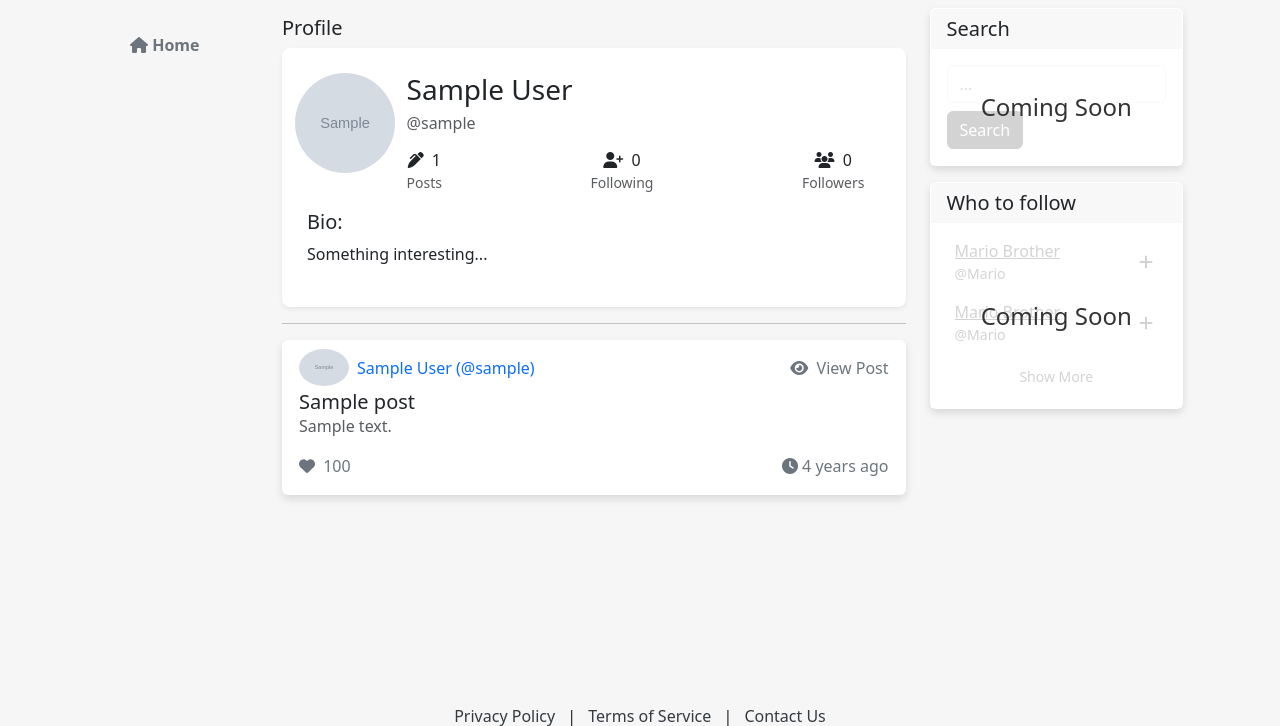
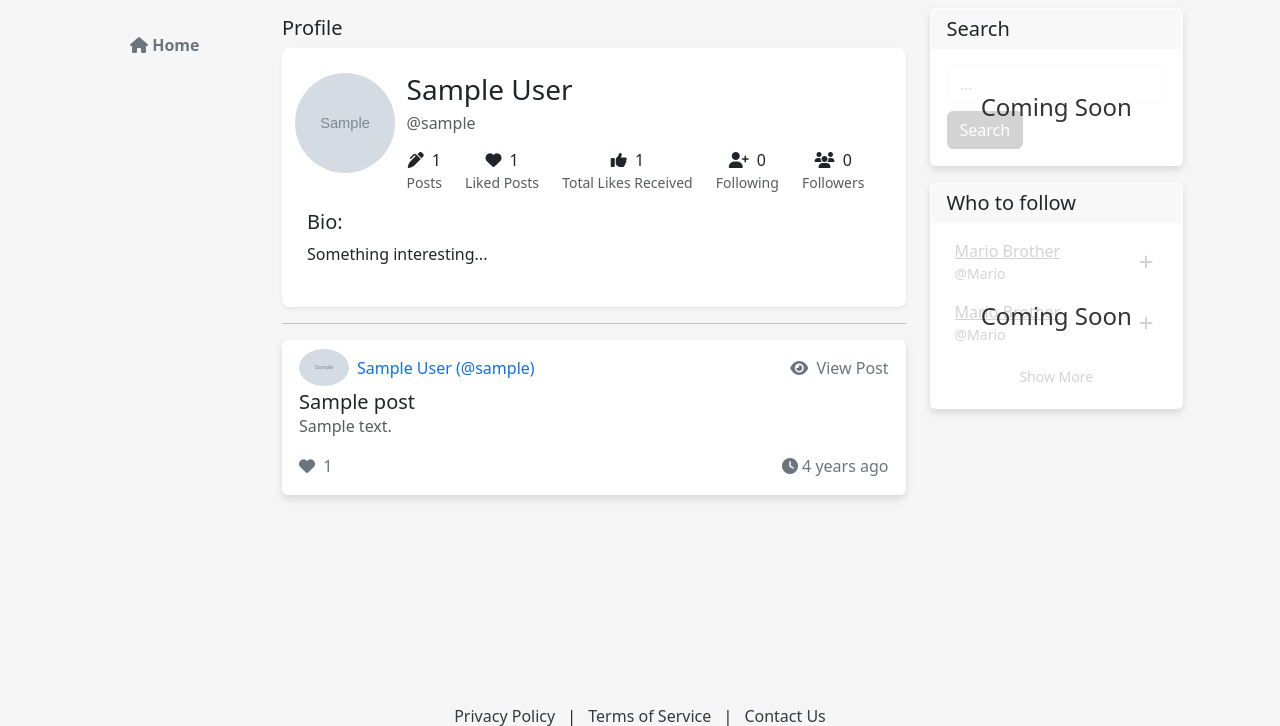
Before and after one commit to NikitaEdin/IdeasSocial, a Flask app: page /user/1 in a window 1280 px wide. Shown: the part 56-782 px from the top of the page. Run offline with Flask 3, Linux system fonts and the light colour scheme; tables that the repository leaves empty hold one stand-in row (values such as "Sample post"); grey boxes marked "Sample" are stand-in pictures.

Commit message:
Added Post Likes

```diff
--- a/app/forms.py
+++ b/app/forms.py
@@ -37,7 +37,7 @@ class LoginForm(FlaskForm):
     submit = SubmitField('Login')
 
 
-########### POSTING
+########### POSTS
 class PostForm(FlaskForm):
     title = StringField('Title', validators=[DataRequired(), Length(min=3, max=50)])
     content = TextAreaField('Content', validators=[DataRequired(), Length(min=3, max=250)])
--- a/app/models.py
+++ b/app/models.py
@@ -93,7 +93,7 @@ class User(db.Model, UserMixin):
             return f"{self.displayname} (@{self.username})"
         return self.username
 
-######################### POSTS/TWEETS #########################
+######################### POSTS related #########################
 class Post(db.Model):
     id = db.Column(db.Integer, primary_key=True)
     title = db.Column(db.String(100), nullable=False)
@@ -102,10 +102,34 @@ class Post(db.Model):
 
     user_id = db.Column(db.Integer, db.ForeignKey('user.id'), nullable=False)
 
+    # Link with LIKES
+    likes = db.relationship('Like', backref='post', lazy='dynamic')
+
+
     # ToString
     def __repr__(self):
         return f"User('{self.title}', '{self.date_posted}')"
 
+    # Like count, total
+    def like_count(self):
+        return self.likes.count()
+
+    # os liked by given user
+    def is_liked_by_user(self, user):
+        return Like.query.filter_by(user_id=user.id, post_id=self.id).first() is not None
+
+# Post comments
+class Comment(db.Model):
+    id = db.Column(db.Integer, primary_key=True)
+    content = db.Column(db.Text, nullable=False)
+    date_posted = db.Column(db.DateTime, nullable=False, default=datetime.utcnow)
+
+    user_id = db.Column(db.Integer, db.ForeignKey('user.id'), nullable=False)
+    post_id = db.Column(db.Integer, db.ForeignKey('post.id'), nullable=False)
+
+    # ToString
+    def __repr__(self):
+        return f"Comment('{self.content}', '{self.date_posted}')"
 
 
 ######################### PLANNED #########################
@@ -117,16 +141,3 @@ class Like(db.Model):
     # ToString
     def __repr__(self):
         return f"Like(User ID: {self.user_id}, Post ID: {self.post_id})"
-
-
-class Comment(db.Model):
-    id = db.Column(db.Integer, primary_key=True)
-    content = db.Column(db.Text, nullable=False)
-    date_posted = db.Column(db.DateTime, nullable=False, default=datetime.utcnow)
-
-    user_id = db.Column(db.Integer, db.ForeignKey('user.id'), nullable=False)
-    post_id = db.Column(db.Integer, db.ForeignKey('post.id'), nullable=False)
-
-    # ToString
-    def __repr__(self):
-        return f"Comment('{self.content}', '{self.date_posted}')"
--- a/app/routes.py
+++ b/app/routes.py
@@ -4,9 +4,10 @@ import humanize
 from flask import render_template, url_for, flash, redirect, request, abort
 from app import app, db, bcrypt
 from app.forms import RegistrationForm, LoginForm, UpdateDisplayNameForm, UpdateEmailForm, UpdatePasswordForm, ProfilePicutreForm, PostForm, CommentForm
-from app.models import User, Post, Comment
+from app.models import User, Post, Comment, Like
 from flask_login import login_user, current_user, logout_user, login_required
 from datetime import datetime
+from flask import jsonify
 
 
 # Main homepage
@@ -49,7 +50,7 @@ def home():
     return render_template("home.html", title='Home', current_page='home', posts=posts, form=form)
 
 
-# Authenticaion routes#
+############### Authenticaion routes ###############
 @app.route('/register', methods=['GET', 'POST'])
 def register():
     # Already logged-in?
@@ -91,7 +92,7 @@ def login():
     return render_template("/auth/login.html", title='Login', form=form)
 
 
-############### USER  ###############
+############### USER ###############
 # Settings
 @app.route("/settings", methods=['GET', 'POST'])
 @login_required
@@ -185,12 +186,25 @@ def profile():
     total_following = 0
     # Stats - Followers
     total_followers = 0
+    # Count of posts the current user has liked
+    total_liked_posts = Like.query.filter_by(user_id=current_user.id).count()
+
+    # Total likes received on all posts by the current user
+    total_likes_received = (
+        db.session.query(Like)
+        .join(Post, Post.id == Like.post_id)
+        .filter(Post.user_id == current_user.id)
+        .count()
+    )
+
 
 
     return render_template("/user/profile.html", removeRightMenu=True, current_page='profile',
                            posts=posts, total_posts=total_posts,
                            total_following=total_following,
                            total_followers=total_followers,
+                           total_liked_posts=total_liked_posts,
+                           total_likes_received=total_likes_received,
                            title=current_user.username)
 
 
@@ -218,12 +232,24 @@ def user_profile(id):
     total_following = 0
     # Stats - Followers
     total_followers = 0
+    # Count of posts the current user has liked
+    total_liked_posts = Like.query.filter_by(user_id=user.id).count()
+
+    # Total likes received on all posts by the current user
+    total_likes_received = (
+        db.session.query(Like)
+        .join(Post, Post.id == Like.post_id)
+        .filter(Post.user_id == user.id)
+        .count()
+    )
 
 
     return render_template("/user/user_profile.html", user=user,
                            posts=posts, total_posts=total_posts,
                            total_following=total_following,
                            total_followers=total_followers,
+                           total_liked_posts=total_liked_posts,
+                           total_likes_received=total_likes_received,
                            title=user.username)
 
 
@@ -261,7 +287,7 @@ def view_post(post_id):
             flash('You must be logged-in in order to post comments.', 'danger')
             return redirect(url_for('view_post', post_id=post.id))
 
-    return render_template('view_post.html', post=post, title=post.title, removeRightMenu=True, comments=comments, comment_form=comment_form)
+    return render_template('/posts/view_post.html', post=post, title=post.title, removeRightMenu=True, comments=comments, comment_form=comment_form)
 
 
 @app.route('/post/<int:post_id>/edit', methods=['GET', 'POST'])
@@ -290,7 +316,7 @@ def edit_post(post_id):
         return redirect(url_for('view_post', post_id=post.id))
 
 
-    return render_template('edit_post.html', title='Edit Post', form=form, post=post, removeRightMenu=True)
+    return render_template('/posts/edit_post.html', title='Edit Post', form=form, post=post, removeRightMenu=True)
 
 
 @app.route("/post/<int:post_id>/delete", methods=["POST"])
@@ -299,13 +325,35 @@ def delete_post(post_id):
     post = Post.query.get_or_404(post_id)
     if post.author != current_user:
         flash("You are not authorized to delete this post.", "danger")
-        return redirect(url_for("view_post", post_id=post.id))
+        return redirect(url_for("/posts/view_post", post_id=post.id))
 
     db.session.delete(post)
     db.session.commit()
     flash("Your post has been deleted!", "success")
     return redirect(url_for("home"))
 
+
+@app.route('/like/<int:post_id>', methods=['POST'])
+@login_required
+def toggle_like(post_id):
+    post = Post.query.get_or_404(post_id)
+    like = Like.query.filter_by(user_id=current_user.id, post_id=post_id).first()
+
+    if like:
+        # User already liked the post; unlike it
+        db.session.delete(like)
+        liked = False
+    else:
+        # User has not liked it; add like
+        new_like = Like(user_id=current_user.id, post_id=post_id)
+        db.session.add(new_like)
+        liked = True
+
+    db.session.commit()
+    return jsonify({
+        'liked': liked,
+        'like_count': post.like_count()
+    })
 
 
 # Feed
--- /dev/null
+++ b/app/templates/posts/like_comp.html
@@ -0,0 +1,22 @@
+{% if current_user.is_authenticated %}
+<div>
+    <a href="javascript:void(0);"
+       class="fw-light nav-link fs-6 like-button {% if post.is_liked_by_user(current_user) %}text-danger{% endif %}"
+       data-post-id="{{ post.id }}"
+       id="like-btn-{{ post.id }}">
+        <span class="fas fa-heart me-1"></span>
+        <span id="like-count-{{ post.id }}">{{ post.like_count() }}</span>
+    </a>
+</div>
+
+{% else %}
+<div>
+    <a href="javascript:void(0);"
+       class="fw-light nav-link fs-6 like-button"
+       data-post-id="{{ post.id }}"
+       id="like-btn-{{ post.id }}">
+        <span class="fas fa-heart me-1"></span>
+        <span id="like-count-{{ post.id }}">{{ post.like_count() }}</span>
+    </a>
+</div>
+{% endif %}
--- /dev/null
+++ b/app/templates/posts/like_script.html
@@ -0,0 +1,35 @@
+<script>
+    document.addEventListener('DOMContentLoaded', () => {
+        // Add event listeners to all like buttons on the page
+        document.querySelectorAll('.like-button').forEach(button => {
+            button.addEventListener('click', function() {
+                const postId = this.getAttribute('data-post-id');  // Get post ID from data attribute
+                toggleLike(postId);
+            });
+        });
+    });
+
+    function toggleLike(postId) {
+        fetch(`/like/${postId}`, {
+            method: 'POST',
+            headers: {
+                'Content-Type': 'application/json'
+            }
+        })
+        .then(response => response.json())
+        .then(data => {
+            const likeBtn = document.getElementById(`like-btn-${postId}`);
+            const likeCount = document.getElementById(`like-count-${postId}`);
+
+            // Update like count and button appearance
+            likeCount.textContent = data.like_count;
+
+            if (data.liked) {
+                likeBtn.classList.add('text-danger');  // Highlight button if liked
+            } else {
+                likeBtn.classList.remove('text-danger');  // Remove highlight if unliked
+            }
+        })
+        .catch(error => console.error('Error:', error));
+    }
+</script>
--- a/app/templates/user/user_profile.html
+++ b/app/templates/user/user_profile.html
@@ -44,6 +44,22 @@
                             <i class="fas fa-pen-alt me-1"></i> {{ total_posts}}
                         </h6>
                         <small class="text-muted">Posts</small>
+                    </div>
+
+                    <!-- Total Liked Posts (Posts that the user has liked) -->
+                    <div class="">
+                        <h6 class="mb-0">
+                            <i class="fas fa-heart me-1"></i> {{ total_liked_posts }}
+                        </h6>
+                        <small class="text-muted">Liked Posts</small>
+                    </div>
+
+                    <!-- Total Likes Received (Total likes on the user's posts) -->
+                    <div class="">
+                        <h6 class="mb-0">
+                            <i class="fas fa-thumbs-up me-1"></i> {{ total_likes_received }}
+                        </h6>
+                        <small class="text-muted">Total Likes Received</small>
                     </div>
 
                     <!-- Following -->
@@ -116,10 +132,9 @@
                 {{ post.content[:100] }}{% if post.content|length > 100 %}...{% endif %}
             </p>
             <div class="d-flex justify-content-between">
-                <div>
-                    <a href="#" class="fw-light nav-link fs-6"> <span class="fas fa-heart me-1">
-                        </span> 100 </a>
-                </div>
+                 <!-- LIKES div -->
+                 {% include 'posts/like_comp.html' %}
+
                 <div>
                     <span class="fs-6 fw-light text-muted2"> <span class="fas fa-clock"> </span>
                         {{ post.humanized_time }}
@@ -137,4 +152,7 @@
 {% set pagination = posts %}
 {% include 'pagination.html' %}
 
+<!-- LIKES script -->
+{% include 'posts/like_script.html' %}
+
 {% endblock %}
```
Also changed, not shown: app/templates/home.html (+5 -4 lines), app/templates/posts/view_post.html (renamed from app/templates/view_post.html, +13 -7 lines), app/templates/user/profile.html (+22 -4 lines), app/templates/posts/edit_post.html (renamed from app/templates/edit_post.html).
